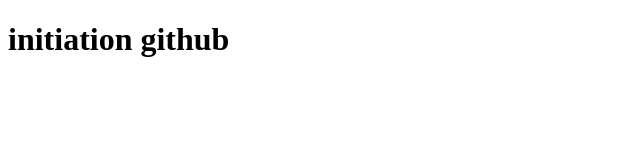
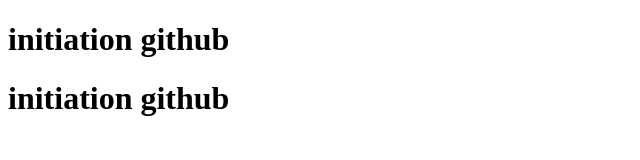
Before and after one commit to abdelibbi/initiation-git, a plain HTML site: page index.html in a window 1280 px wide. Shown: the whole page, without its empty margins (0-640 px from the left). Drawn offline with Linux system fonts and the light colour scheme.

Commit message:
ajout nouveau h1

```diff
--- a/index.html
+++ b/index.html
@@ -8,5 +8,6 @@
 </head>
 <body>
     <h1>initiation github</h1>
+    <h1>initiation github</h1>
 </body>
 </html>
```
